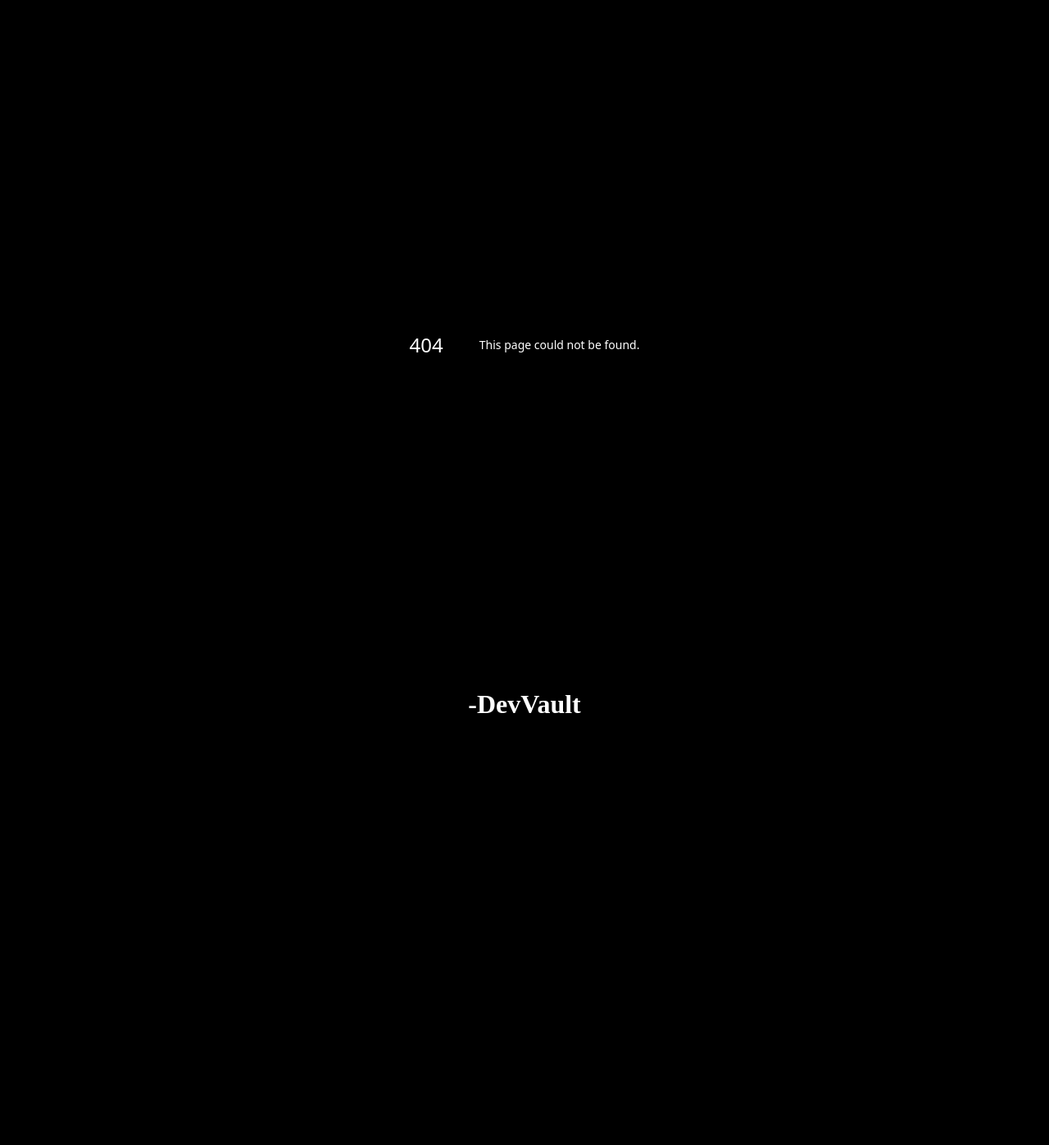
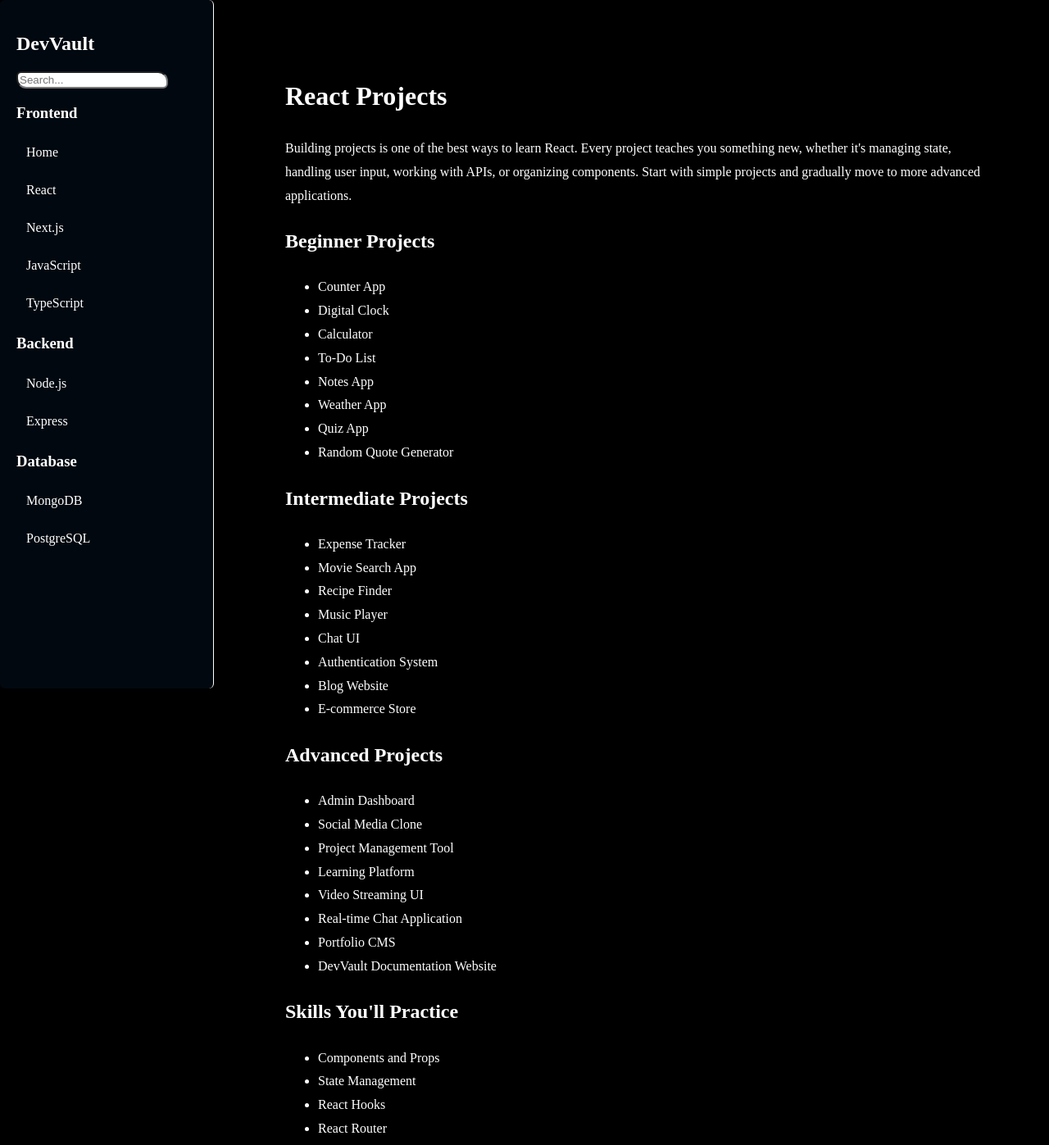
Before and after one commit to asmitbiswas/Project-Next-JS, a Next.js app in the folder app/: page /React/React_Project in a window 1280 px wide. Before the commit this address had no page. Shown: the top 1397 px of the page at 82% size. Before the commit the page ends 918 px from the top, so only its background shows below. Built offline with nearby package versions, Linux system fonts and the light colour scheme.

Commit message:
Added React Project page in react

```diff
--- /dev/null
+++ b/app/app/(categories)/React/React_Project/page.tsx
@@ -0,0 +1,108 @@
+import Sidebar from "@/app/components/page";
+
+export default function ReactProjects() {
+  return (
+    <div
+      style={{
+        background: "#000",
+        color: "#fff",
+        minHeight: "100vh",
+        padding: "40px",
+      }}
+    >
+      <Sidebar />
+
+      <div
+        style={{
+          maxWidth: "900px",
+          marginLeft: "280px",
+          lineHeight: "1.8",
+        }}
+      >
+        <h1>React Projects</h1>
+
+        <p>
+          Building projects is one of the best ways to learn React. Every project
+          teaches you something new, whether it's managing state, handling user
+          input, working with APIs, or organizing components. Start with simple
+          projects and gradually move to more advanced applications.
+        </p>
+
+        <h2>Beginner Projects</h2>
+
+        <ul>
+          <li>Counter App</li>
+          <li>Digital Clock</li>
+          <li>Calculator</li>
+          <li>To-Do List</li>
+          <li>Notes App</li>
+          <li>Weather App</li>
+          <li>Quiz App</li>
+          <li>Random Quote Generator</li>
+        </ul>
+
+        <h2>Intermediate Projects</h2>
+
+        <ul>
+          <li>Expense Tracker</li>
+          <li>Movie Search App</li>
+          <li>Recipe Finder</li>
+          <li>Music Player</li>
+          <li>Chat UI</li>
+          <li>Authentication System</li>
+          <li>Blog Website</li>
+          <li>E-commerce Store</li>
+        </ul>
+
+        <h2>Advanced Projects</h2>
+
+        <ul>
+          <li>Admin Dashboard</li>
+          <li>Social Media Clone</li>
+          <li>Project Management Tool</li>
+          <li>Learning Platform</li>
+          <li>Video Streaming UI</li>
+          <li>Real-time Chat Application</li>
+          <li>Portfolio CMS</li>
+          <li>DevVault Documentation Website</li>
+        </ul>
+
+        <h2>Skills You'll Practice</h2>
+
+        <ul>
+          <li>Components and Props</li>
+          <li>State Management</li>
+          <li>React Hooks</li>
+          <li>React Router</li>
+          <li>API Fetching</li>
+          <li>Form Validation</li>
+          <li>Local Storage</li>
+          <li>Responsive Design</li>
+        </ul>
+
+        <h2>Project Tips</h2>
+
+        <p>
+          Don't focus on making the perfect project. Instead, build something,
+          finish it, and then improve it. Every completed project teaches you
+          more than an unfinished one. Challenge yourself by adding new
+          features, fixing bugs, and refactoring your code as your skills grow.
+        </p>
+
+        <h2>Challenge Yourself</h2>
+
+        <p>
+          Once you're comfortable with React fundamentals, try creating your own
+          ideas instead of following tutorials. Solving problems on your own is
+          one of the fastest ways to improve as a developer.
+        </p>
+
+        <p>
+          <strong>Remember:</strong> The goal isn't to build hundreds of
+          projects—it's to build projects that teach you something new every
+          time.
+        </p>
+      </div>
+    </div>
+  );
+}
--- a/app/app/(categories)/React/page.tsx
+++ b/app/app/(categories)/React/page.tsx
@@ -62,7 +62,7 @@ export default function React() {
 
         <ul>
           <li><Link href="/React/Introduction_to_React">Introduction to React</Link></li>
-          <li>Creating a React Project</li>
+          <li><Link href="/React/React_Project">Getting Started</Link></li>
           <li>Folder Structure</li>
           <li>JSX</li>
           <li>Components</li>
```
